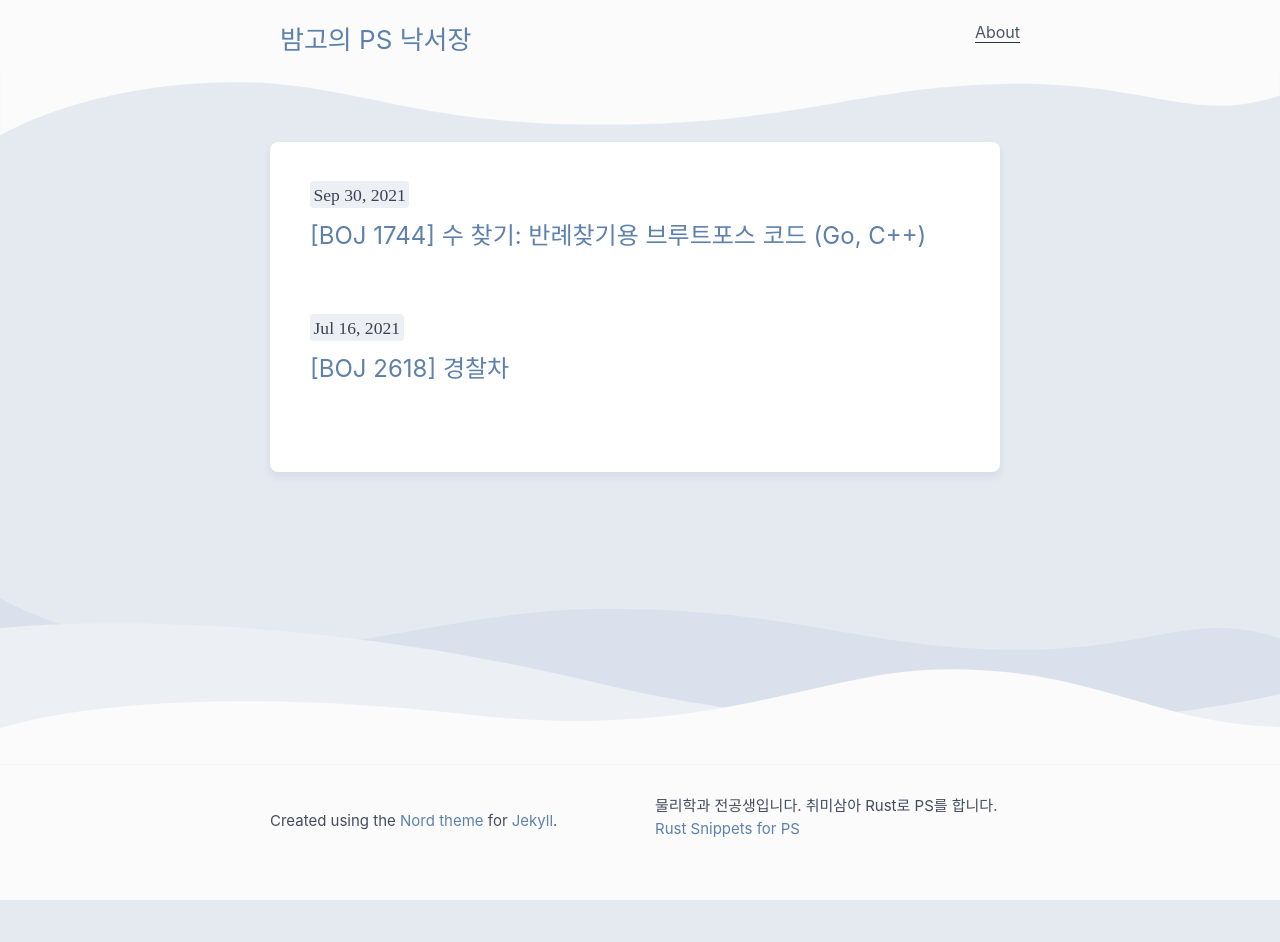
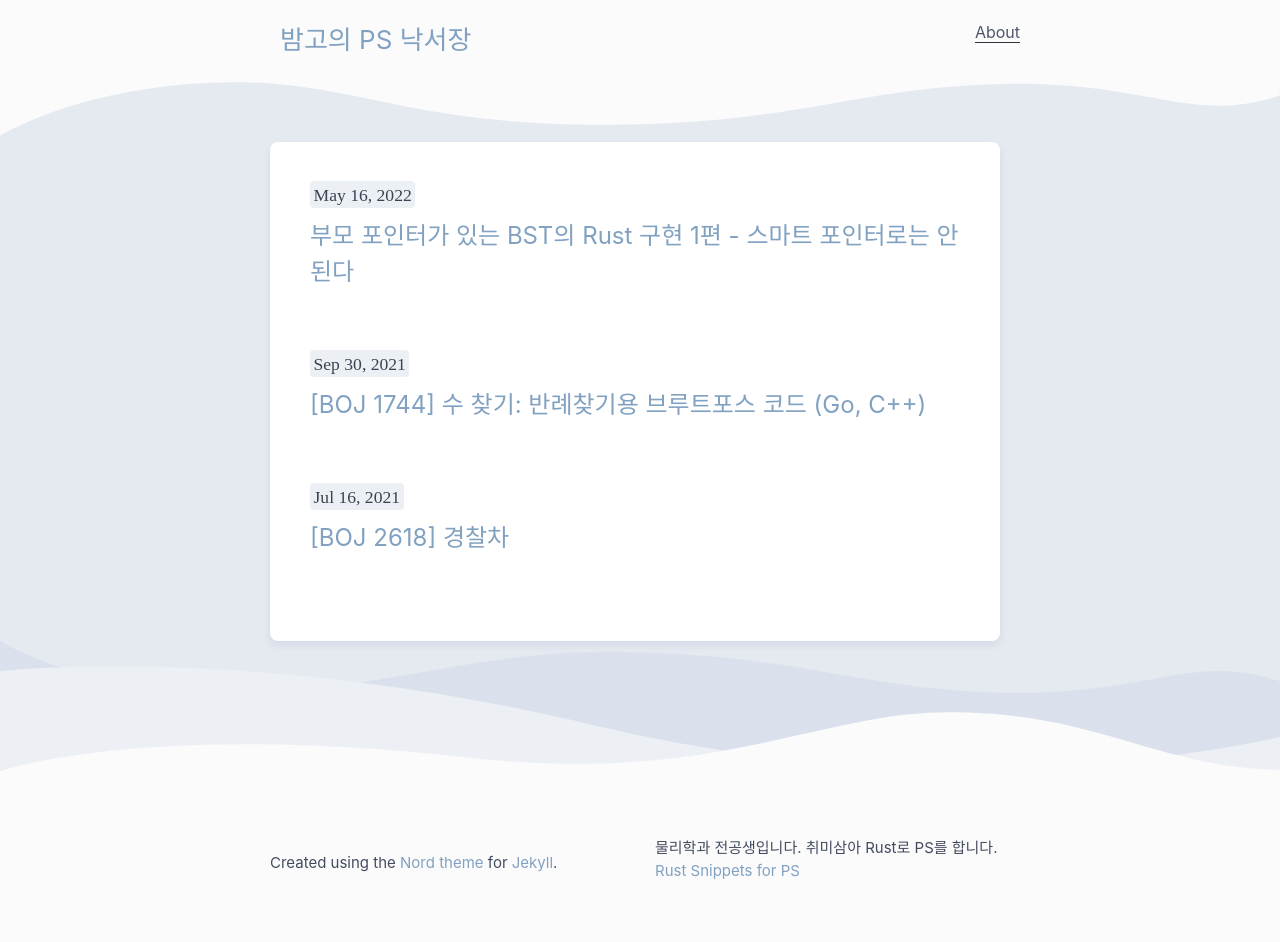
Before and after one commit to BamgoeSN/BamgoeSN.github.io, a Jekyll site: the page built from index.markdown, in a window 1280 px wide. Built offline with Jekyll 4.4.1, drawn with Linux system fonts in a browser that asks for light colours; before the commit the page ends 900 px from its top, so only the background shows below that; part of the change alters nothing that is shown.

Commit message:
Rust BST #1

````diff
--- /dev/null
+++ b/_posts/Rust/2022-05-16-Rust-BST-Parent-Pointer.md
@@ -0,0 +1,273 @@
+---
+layout: post
+title: "부모 포인터가 있는 BST의 Rust 구현 1편 - 스마트 포인터로는 안 된다"
+date: 2022-05-16 17:58:15 +0900
+categories: Rust
+use_math: true
+---
+
+Rust는 독특하고 엄격한 메모리 관리 구조를 갖고 있습니다. 덕분에 가비지 콜렉터(GC) 없이도 누수되는 메모리가 없게끔 메모리를 정확하게 통제하는 프로그램을 만들 수 있습니다.
+
+하지만, 이러한 엄격함 때문에 간혹 다른 언어에서는 구현하기 쉬웠던 것이 Rust에서는 매우 어려운 경우가 있습니다. 대표적으로 이진 탐색 트리와 같이, 노드를 동적 할당한 후 트리 구조를 만든 형태의 자료구조가 그러합니다. 특히, 트리의 노드가 부모를 향한 포인터(parent pointer)터를 갖고 있을 경우 유독 Rust의 규칙 아래에서 구현하기 매우 어렵습니다.
+
+이러한 트리를 구현하는 방법에 대한 자료는 인터넷에도 거의 없습니다. 구글에 검색해보면 대부분의 경우 부모 포인터가 아예 없게 구현해놨거나, 질문글인데 답변을 다는 사람들도 다른 방법으로 접근해보라고 권하는 수준입니다. 이만큼이나 Rust에선 트리 자료구조가 구현하기 어렵습니다.
+
+이 포스팅에서는 Rust를 사용해서 부모 포인터가 있는 이진 탐색 트리를 구현하는 과정을 설명합니다. 구체적인 구현에 대한 설명에 앞서 Rust에선 이게 왜 이리 어려운지, 동적 할당을 하지 않고 구현하는 다른 선택지는 없는지 먼저 논의한 후, 구현을 시작해보겠습니다. 구현하는 과정에서 unsafe Rust의 기초적인 내용을 알아보고, 이를 활용해서 이진 탐색 트리 구현을 완성할 겁니다.
+
+이 글은 독자가 Rust의 기초를 어느정도 알고 있고, 이진 탐색 트리가 무엇인지 안다는 전제 하에 작성되었습니다. 여기서 Rust의 기초는 [Rust 기본서](https://rinthel.github.io/rust-lang-book-ko/foreword.html)의 내용 중 10장까지와, 15장 스마트 포인터에 대한 내용까지를 포함합니다. 19-1장 안전하지 않은 Rust도 기본적인 내용은 알고 있는 것이 좋습니다.
+
+이진 탐색 트리가 무엇인지 잘 모르는 분들은 구글링해보면 자료가 쏟아지므로 그쪽을 참고해주시기 바랍니다. 또한, 앞으로 이진 탐색 트리는 BST(binary search tree)라고 줄여 부르겠습니다.
+
+## 부모 포인터를 추가하려는 이유
+
+사실 BST는 사실 부모 포인터가 없어도 구현이 가능합니다. BST를 확장한 balanced BST 역시 부모 포인터 없이 구현이 가능합니다. 예를 들어 splay tree의 경우 top-down splaying을 활용하면 자식 포인터만 가진 splay tree를 구현할 수 있습니다.
+
+그럼에도 불구하고 부모 포인터를 추가하려는 이유는 유연성 때문입니다. 부모 포인터 없이도 하고 싶은 걸 대부분 다 할 수는 있지만, 구현하기 상당히 어렵고 자료구조를 조금만 확장하려 해도 Rust의 엄격한 규칙에 걸려서 수많은 에러가 발생합니다. 부모 포인터만 있었으면 간단하게 해결할 문제를, 자식 포인터만으로 해결하려 하다 보면 구현하기 상당히 어려워지기 때문에 부모 포인터를 추가하려는 것입니다.
+
+부모 포인터 없이도 할 건 다 할 수 있습니다. 사실 특별한 이유 없이 해보려는 것도 큽니다. Rust에선 특히나 난이도가 높아서 시도해보는 맛이 있기도 합니다.
+
+# 스마트 포인터로는 왜 어려울까?
+
+Rust에서 데이터를 힙에 동적 할당하는 방법으로 [Rust 기본서](https://rinthel.github.io/rust-lang-book-ko/ch15-00-smart-pointers.html)에서 소개된 방법은 `Box`, `Rc`, `RefCell` 세 종류가 있습니다. 일단 이 세 가지를 통해 BST를 구현하는 걸 시도해봅시다. 구현 실패를 건너뛰고 싶으면 이 문단의 결론 파트로 바로 넘어가도 괜찮습니다.
+
+한 가지 스포일러하자면, 세 가지 모두 실패할 겁니다. 각각이 실패하는 이유를 한번 하나씩 살펴봅시다.
+
+## Box: 가장 기본적인 동적 할당
+
+`Box`는 힙에 데이터를 동적 할당하는 가장 기초적인 방법으로, 사용하기 편리하고 mutability에 대한 제약도 다른 변수와 다르지 않습니다. 하지만, `Box`의 값을 "소유"하는 것은 한번에 하나의 변수만이 할 수 있으며, 이때문에 BST를 구현하는 데에 애로사항이 생깁니다. 직접 시도해보도록 하죠.
+
+우선 자식 포인터만 있는 트리를 봅시다. 사실 이 경우엔 `Box`를 사용해서 문제 없이 구현할 수 있습니다.
+
+```rust
+struct Node<K, V> {
+    key: K,
+    value: V,
+    left: Link<K, V>,
+    right: Link<K, V>,
+}
+
+type Link<K, V> = Option<Box<Node<K, V>>>;
+
+pub struct BST<K, V> {
+    root: Link<K, V>,
+}
+```
+
+자식 포인터만 있는 경우는 이렇게 하면 끝납니다. 매우 간단합니다. 하지만 여기에 부모 포인터를 추가하는 순간, 모든 것이 꼬입니다. 어느 면에서 꼬이는지 직접 한번 코드를 써봅시다.
+
+시험삼아서 단순히 루트의 왼쪽에 새로운 노드를 붙이는 함수를 만들어봅시다. 단순한 상황을 가정하기 위해 루트의 왼쪽 자식은 언제나 없다고 가정합시다.
+
+```rust
+struct Node<K, V> {
+    key: K,
+    value: V,
+    parent: Link<K, V>,
+    left: Link<K, V>,
+    right: Link<K, V>,
+}
+
+type Link<K, V> = Option<Box<Node<K, V>>>;
+
+pub struct BST<K, V> {
+    root: Link<K, V>,
+}
+
+impl<K, V> Node<K, V> {
+    fn new(key: K, value: V) -> Box<Self> {
+        Box::new(Self {
+            key,
+            value,
+            parent: None,
+            left: None,
+            right: None,
+        })
+    }
+}
+```
+
+우선 `Node<K, V>`에 `parent: Link<K, V>` 부모 포인터를 추가해줍니다. 그리고, 코드를 간결하게 하기 위해 `Node<K, V>`를 할당해주는 `Node::new(key: K, value: V)` 함수를 정의합니다.
+
+그럼 이제 `BST::insert_left(&mut self, key: K, value: V)`를 구현해줍시다. 이 함수는 BST 루트의 왼쪽 자식을 주어진 `key, value`의 노드로 교체하는 함수입니다. 여기선 중요하지 않지만 루트가 없다면 그 노드를 새 루트로 교체하기까지 해봅시다.
+
+```rust
+impl<K, V> BST<K, V> {
+    fn insert_left(&mut self, key: K, value: V) {
+        let mut new_left = Node::new(key, value);
+        match self.root {
+            None => {
+                self.root = Some(new_left);
+            }
+            Some(ref mut root) => {
+                new_left.parent = Some(*root);
+                root.left = Some(new_left);
+            }
+        }
+    }
+}
+```
+
+크게 어려울 거 없는 코드입니다. `new_left`는 키와 값을 `key`, `value`로 갖고 있는 새로운 노드입니다. BST가 루트가 있다면 `Some(ref mut root)`와 매칭되어, `new_left`의 부모에 `root`를 넘겨주고 `root`의 왼쪽 자식에 `new_left`를 넘겨줍니다. 한번 이대로 놓고 컴파일해봅시다.
+
+```
+error[E0507]: cannot move out of `*root` which is behind a mutable reference
+  --> src/main.rs:37:40
+   |
+37 |                 new_left.parent = Some(*root);
+   |                                        ^^^^^ move occurs because `*root` has type `Box<Node<K, V>>`, which does not implement the `Copy` trait
+
+For more information about this error, try `rustc --explain E0507`.
+error: could not compile `rust` due to previous error
+```
+
+컴파일 에러가 발생했습니다. "move occurs"라고 말하는 걸 보니 소유권과 관련된 에러인 것 같습니다. 해석해보자면, `*root`를 가리키는 가변 참조(mutable reference)가 이미 존재하기 때문에, 거기서 값을 꺼내서 `Some` 안으로 "이동"시킨 후 `new_left.parent`에게 넘겨줄 수 없다는 내용입니다.
+
+일리있는 것이, `*root`의 실제 데이터는 `self`가 "소유"하고 있는 값입니다. 이를 `new_left.parent`로 넘겨주게 되면, `new_left` 역시 같은 데이터를 "소유"하게 될 겁니다. Rust에서는 하나의 데이터에 단 하나의 소유자만 있어야 하므로, `new_left.parent = Some(*root)`를 한 순간 `new_left`는 `self.root`를 소유하게 됩니다. 하지만 `self.root`는 `self`에 의해 소유되어 있으므로, 이 값은 이동할 수 없습니다.
+
+이 구현에선 `Node<K, V>`가 `parent`를 "소유"하는 형태로 이루어져있기 때문에 이러한 문제가 발생합니다. 구체적으로, 어떤 노드는 그 자식에 의해 `parent`로써 동시에 소유되고, 그 부모에 의해 `left` 또는 `right`로써 소유됩니다. 그 노드가 루트라면 BST의 루트로써 BST가 소유합니다. 즉, 하나의 노드를 여러 노드가 소유하려고 하다보니, 이러한 문제가 발생합니다.
+
+그러면 각 노드가 `parent`를 소유하는 것이 아니라, 참조만 하게 하는 건 어려울까요? 즉, `parent`의 타입을 `&mut Option<Node<K, V>>`로 할 수는 없는 걸까요? 하지만 실제로 이를 시도해보면, 소유권과 라이프타임과 관련된 에러가 수도 없이 튀어나옵니다. 글이 길어지기 때문에 간단히 넘어가지만, 실제로 시도해보면 참조와 소유의 관계가 이리저리 뒤섞여서 에러가 사라지지 않습니다.
+
+`Box`는 한 번에 하나의 변수만이 소유할 수 있으므로 무리일 것 같군요. `Rc`는 어떨까요?
+
+## Rc: 여러 변수가 동시에 참조할 수 있는 동적 할당
+
+`Rc` 역시 `Box`와 마찬가지로 변수를 동적 할당해줍니다. 하지만, `Box`와 다르게 `Rc`는 여러 변수가 동시에 소유할 수 있습니다. 내부적으로 이 소유는 참조로 구현되지만, 마치 여러 변수가 하나의 `Rc`를 소유하는 것처럼 만들 수 있게 해줍니다. 이를 바탕으로 앞서 시도했던 것을 다시 해봅시다.
+
+```rust
+use std::rc::Rc;
+
+struct Node<K, V> {
+    key: K,
+    value: V,
+    parent: Link<K, V>,
+    left: Link<K, V>,
+    right: Link<K, V>,
+}
+
+type Link<K, V> = Option<Rc<Node<K, V>>>;
+
+pub struct BST<K, V> {
+    root: Link<K, V>,
+}
+
+impl<K, V> Node<K, V> {
+    fn new(key: K, value: V) -> Rc<Self> {
+        Rc::new(Self {
+            key,
+            value,
+            parent: None,
+            left: None,
+            right: None,
+        })
+    }
+}
+```
+
+`Rc`의 기본적인 사용법은 `Box`와 유사합니다. `use`를 통해 `std::rc`에서 `Rc`를 가져와야 한다는 점만 빼면 거의 동일하므로, 기존 코드의 `Box`를 `Rc`로 교체하는 것만으로도 `Rc`로 변환이 가능합니다. 그럼 `insert_left`도 구현해봅시다.
+
+한 가지 차이가 있다면, 하나의 `Rc`값을 가리키는 또다른 포인터를 만들기 위해선 `Rc::clone()`을 활용하면 됩니다. 예를 들어, `Rc<i32>`형의 변수 `x`가 있을 때, 변수 `y`가 이를 가리키게 하고 싶으면 `let y = x.clone()`이라고 하면 됩니다.
+
+```rust
+impl<K, V> BST<K, V> {
+    fn insert_left(&mut self, key: K, value: V) {
+        let mut new_left = Node::new(key, value);
+        match self.root {
+            None => {
+                self.root = Some(new_left);
+            }
+            Some(ref mut root) => {
+                new_left.parent = Some(root.clone());
+                root.left = Some(new_left);
+            }
+        }
+    }
+}
+```
+
+`Box`를 사용한 예제와 다른 점은 `new_left.parent`에 대입하는 값이 `Some(*root)`에서 `Some(root.clone())`으로 바뀌었다는 점입니다. `root.clone()`은 `root`를 가리키는 또다른 포인터를 만들어줌으로써 `root`의 값 자체가 `new_left.parent`로 이동하는 것을 막아줍니다.
+
+이제 컴파일을 돌려보면...
+
+```
+error[E0594]: cannot assign to data in an `Rc`
+  --> src/main.rs:39:17
+   |
+39 |                 new_left.parent = Some(root.clone());
+   |                 ^^^^^^^^^^^^^^^ cannot assign
+   |
+   = help: trait `DerefMut` is required to modify through a dereference, but it is not implemented for `Rc<Node<K, V>>`
+
+error[E0594]: cannot assign to data in an `Rc`
+  --> src/main.rs:40:17
+   |
+40 |                 root.left = Some(new_left);
+   |                 ^^^^^^^^^ cannot assign
+   |
+   = help: trait `DerefMut` is required to modify through a dereference, but it is not implemented for `Rc<Node<K, V>>`
+
+For more information about this error, try `rustc --explain E0594`.
+```
+
+또 에러가 발생해버렸네요. 이번엔 에러 내용을 해석해보면 "`DerefMut`가 `Rc`에 대해 구현되지 않았다"가 되네요.
+
+`DeferMut`는 값을 바꿀 수 있는 상태로 역참조를 할 수 있다는 의미입니다. 예를 들어 `x`라는 값의 타입에 `DerefMut`가 구현되어 있으면, `*x = 3`과 같이 `x`의 값을 역참조로 바꿀 수 있음을 의미합니다.
+
+이는 정확히 저희 코드에서 한 행동입니다. `new_left.parent = Some(root.clone())`을 통해 `Rc`타입인 `new_left`의 값을 역참조해서 변경하려고 했으니까요. 하지만 `Rc`는 `DerefMut`가 구현되어 있지 않습니다. 즉, `Rc`타입은 값을 바꿀 수 없습니다!
+
+`Rc`는 여러 변수가 동시에 참조할 수 있는 값입니다. 만약 여러 변수가 `Rc`를 동시에 참조하고 있는데, 하나의 변수가 그 값을 바꿔버리면 나머지 변수들은 그 값이 변했다는 걸 모르는 채로 있을 수 있습니다. Rust에서 하나의 변수에 대한 가변 참조가 하나라도 있으면 그에 대한 불변 참조가 하나도 허용되지 않는 것과 원리가 같죠. 때문에 `Rc`는 값 변경이 불가능합니다.
+
+BST는 그 특성상 노드의 자식, 부모 포인터를 자주 바꿔줘야 하는데, 이러면 `Rc`는 쓰기 어렵습니다. `RefCell`을 써보면 어떨까요?
+
+## RefCell: 불변 참조에 대한 값 변경 가능
+
+어떤 변수가 `RefCell`이면, 그에 대한 가변 참조는 그 변수의 값을 바꿀 수 있습니다.
+
+```rust
+let x: i32 = 3;
+let y = &x;
+*y = 5;
+```
+
+위 코드는 에러를 일으킵니다. `y`가 불변 참조이기 때문에 이를 역참조해서 값을 바꾸는 것이 불가능한 건 당연합니다. 'x'가 처음부터 불변으로 선언되었기 때문에 이 값이 바뀌면 안 될 것이므로, `y`를 애초부터 가변 참조로 둘 수도 없습니다. 하지만 `RefCell`을 활용하면 불변인 값을 바꿀 수 있습니다.
+
+```rust
+use std::cell::RefCell;
+
+fn main() {
+    let x: RefCell<i32> = RefCell::new(3);
+    println!("{}", x.borrow());
+
+    {
+        let mut y = x.borrow_mut();
+        *y = 2;
+    }
+
+    println!("{}", x.borrow());
+}
+```
+
+위 코드에서 처음에 `x`는 `RefCell`로 감싸진 `3`을 들고 있습니다. 때문에 첫 번째 출력되는 줄은 `3`입니다. 여기서 `x`는 불변인 변수입니다.
+
+한편 `y`는 `x`에 대한 가변 참조를 하고 있습니다. `borrow_mut()` 메서드는 `RefCell`에 대한 가변 참조를 만들며, 위 코드에선 그를 통해 `x`의 값을 2로 바꿔버렸습니다. 그리고 마지막 줄에서 `2`가 출력됩니다.
+
+`x`가 불변인데도 `x`의 값이 `3`에서 `2`로 변경되었습니다. 이와 같이 불변 변수에서부터 가변 참조를 가져와 값을 변경하는 것을 "내부 가변성"(inherent mutability)이라고 부릅니다.
+
+BST에서는 각 노드가 여러 번 참조되어야 하므로 다 불변 참조여야 하는데, 그 값을 바꾸기는 해야 하므로 `Rc<RefCell<Node<K, V>>>`가 적절한 타입으로 보입니다.
+
+하지만... 이를 활용해서 직접 구현해보면 `RefCell`의 단점이 나타납니다. 첫째로, `RefCell`에서 `borrow()`나 `borrow_mut()`를 통해 참조를 빌려오면 그 자료형이 `Ref`와 `RefMut`가 됩니다. 이때문에 단순 참조 자료형과는 다른 방식으로 처리해줘야 해서 이 과정에서 코드가 쓸데없이 복잡해집니다.
+
+또한, `RefCell`은 자기 자신의 빌림 규칙을 런타임에 확인합니다. 이때문에 `Rc<RefCell<T>>`를 사용하는 건 사실상 가비지 컬렉터를 사용하는 것과 다름이 없습니다. 런타임에 자신의 참조를 계속 체크하고, 규칙이 위반되지 않았는지 확인해야 하니까요. 이때문에 코드의 퍼포먼스도 느려집니다.
+
+워낙에 구현이 복잡하고, 다다르게 되는 막다른 길이 복잡해서, `RefCell`에 대한 구현 예시는 생략하겠습니다.
+
+## 결론
+
+부모 포인터가 있는 트리는 그 특성상 어떤 노드가 다른 노드를 소유한다는 개념이 애매해집니다. 자식 포인터만 있는 경우 부모가 자식을 소유한다고 하면 되지만, 부모 포인터가 있게 되면 그런 개념이 애매해집니다. 부모 노드를 참조만 하려 해도 라이프타임이 꼬여버립니다.
+
+또한, 각각의 노드를 하나의 변수만이 소유하지 않게 됩니다. 따라서 `Box`는 사용하기 어려우며, 여러 변수가 동시에 하나의 데이터를 참조할 수 있는 `Rc`를 고려해야 합니다.
+
+하지만 `Rc`는 역참조 후 값 변경이 불가능합니다. 즉, 불변 참조자로만 역참조가 가능합니다. 그렇기 때문에 불변 참조자이면서도 값을 바꿀 수 있는 `RefCell`을 활용할 생각을 할 수 있습니다.
+
+다만 `RefCell`은 런타임에 빌림 규칙을 확인하려 하기 때문에 속도가 느리고, `borrow()`와 `borrow_mut()`가 참조자 그 자체를 반환하지 않기 때문에 코드가 매우 장황해집니다.
+
+Safe Rust에서 제공해주는 것으로는 이정도가 한계입니다. 동적 할당이 들어가는 부모 포인터 BST를 제대로 구현하고 싶으면 결국 unsafe Rust를 건드려야 합니다. unsafe Rust를 사용해서 구현하는 과정은 다음 포스트에서 계속하도록 하겠습니다.
--- a/_sass/initialize.scss
+++ b/_sass/initialize.scss
@@ -100,9 +100,9 @@ $text-color: $nord3;
 $background-color: $nord5;
 $code-background-color: $nord0;
 
-$link-base-color: $nord10;
-$link-visited-color: darken($link-base-color, 15%) !default;
-$link-hover-color: $text-color  !default;
+$link-base-color: $nord9;
+$link-visited-color: darken($link-base-color, 10%) !default;
+$link-hover-color: lighten($link-base-color, 5%) !default;
 
 $border-color-01: $brand-color-light  !default;
 $border-color-02: lighten($brand-color, 35%) !default;
@@ -592,10 +592,9 @@ pre,
 code {
   font-family: $code-font-family;
   font-size: 0.9375em;
-  border: 1px solid $border-color-01;
+  // border: 1px solid $border-color-01;
   border-radius: 3px;
-  background-color: $code-background-color;
-  color: $nord6
+  background-color: $nord5;
 }
 
 code {
@@ -610,11 +609,13 @@ pre {
     border: 0;
     padding-right: 0;
     padding-left: 0;
+    background-color: $code-background-color;
+    color: $nord6;
   }
 }
 
 .highlight {
-  border-radius: 3px;
+  border-radius: 10px;
   background: $code-background-color;
   @extend %vertical-rhythm;
 
````
